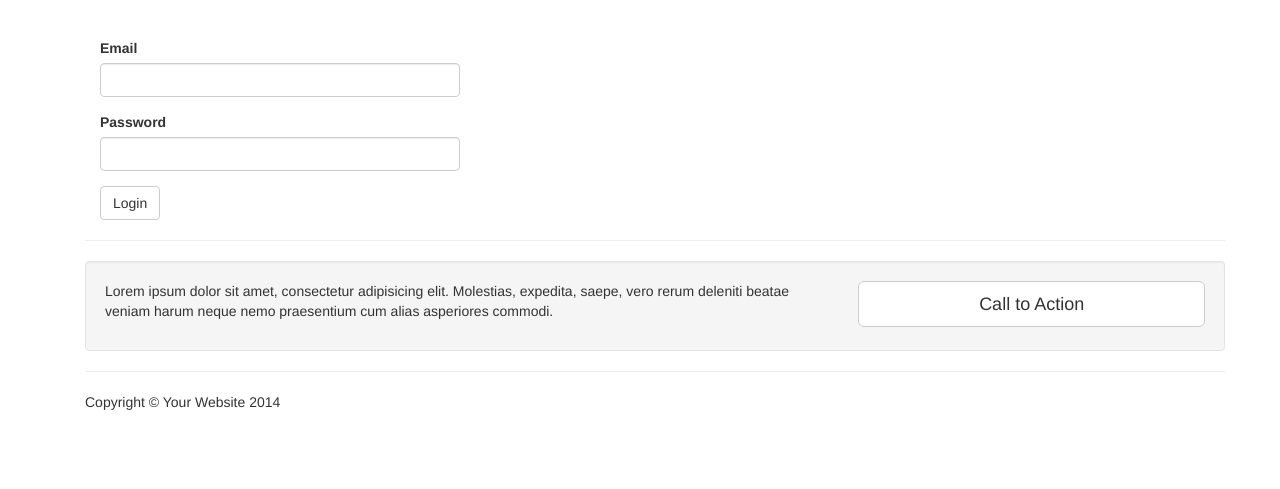
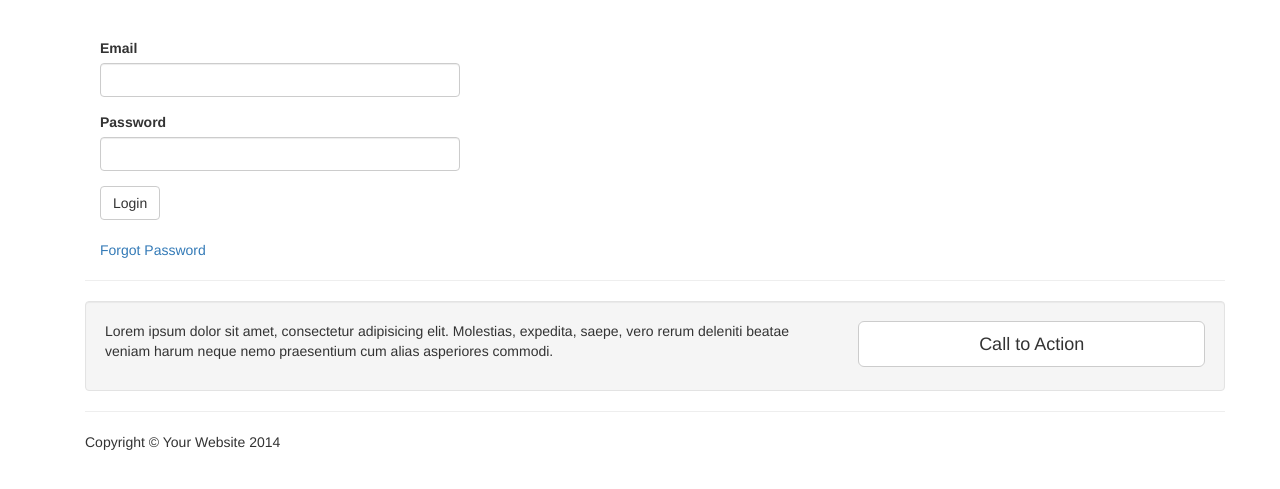
Before and after one commit to cat-m/honors-checksheet-app, a Flask app: page /login in a window 1280 px wide. Shown: the part 272-761 px from the top of the page. Run offline with Flask 2, Linux system fonts and the light colour scheme; some libraries are stand-ins or nearby versions.

Commit message:
Added Forgot Password Form

```diff
--- a/app/auth/forms.py
+++ b/app/auth/forms.py
@@ -31,3 +31,11 @@ class LoginForm(FlaskForm):
     email = StringField('Email', validators=[DataRequired(), Email()])
     password = PasswordField('Password', validators=[DataRequired()])
     submit = SubmitField('Login')
+
+# Form for User to reset forgotten password
+class ResetPasswordForm(FlaskForm):
+
+    email = StringField('Email', validators=[DataRequired(), Email()])
+    username = StringField('Username', validators=[DataRequired()])
+    honors_id = StringField('Honors ID', validators=[DataRequired()])
+    submit = SubmitField('Reset Password')
--- a/app/auth/views.py
+++ b/app/auth/views.py
@@ -2,7 +2,7 @@ from flask import flash, redirect, render_template, url_for
 from flask_login import login_required, login_user, logout_user
 
 from . import auth
-from forms import LoginForm, RegistrationForm
+from forms import LoginForm, RegistrationForm, ResetPasswordForm
 from .. import db
 from ..models import User
 
@@ -47,6 +47,23 @@ def login():
 
     return render_template('auth/login.html', form=form, title='Login')
 
+#forgot password
+@auth.route('/forgot-password', methods=['GET', 'POST'])
+def resetpassword():
+    form = ResetPasswordForm()
+    if form.validate_on_submit():
+        user = User.query.filter_by(email=form.email.data).first()
+        if user is not None and user.verify_honorsID(form.honors_id.data):
+
+            flash('Password reset successfully! Please check your email for your new password.')
+            return redirect(url_for('auth.login'))
+
+        else:
+            flash('Invalid email or Honors ID.')
+
+    return render_template('auth/login.html', form=form, title='Forgot Password')
+
+
 #logout
 @auth.route('/logout')
 @login_required
--- a/app/models.py
+++ b/app/models.py
@@ -20,12 +20,16 @@ class User(UserMixin, db.Model):
     def password(self):
         raise AttributeError('password is not a readable attribute')
 
+
     @password.setter
     def password(self, password):
         self.password_hash = generate_password_hash(password)
 
     def verify_password(self, password):
         return check_password_hash(self.password_hash, password)
+
+    def verify_honorsID(self, given_id):
+        return self.honors_id == given_id
 
     def __repr__(self):
         return '<User: {}>'.format(self.username)
--- a/app/templates/auth/login.html
+++ b/app/templates/auth/login.html
@@ -1,7 +1,7 @@
 {% import "bootstrap/utils.html" as utils %}
 {% import "bootstrap/wtf.html" as wtf %}
 {% extends "base-layout.html" %}
-{% block title %}Login{% endblock %}
+{% block title %}{{ title }}{% endblock %}
 {% block content %}
 
     <div class="container">
@@ -27,6 +27,12 @@
                             {{ utils.flashed_messages() }}
                             <br />
                             {{ wtf.quick_form(form) }}
+
+                            {% if  title  == "Login" %}
+                            <br />
+                            <a href="/forgot-password">Forgot Password</a>
+                            {% endif %}
+
                         </div>
                         <div class="col-lg-8">
 
--- a/app/templates/base-layout.html
+++ b/app/templates/base-layout.html
@@ -50,9 +50,6 @@
       .jumbotron {
         background-color: #00305e;
         color: #ffffff;
-      }
-      .panel.panel-heading {
-          color: #561632;
       }
     </style>
 </head>
```
